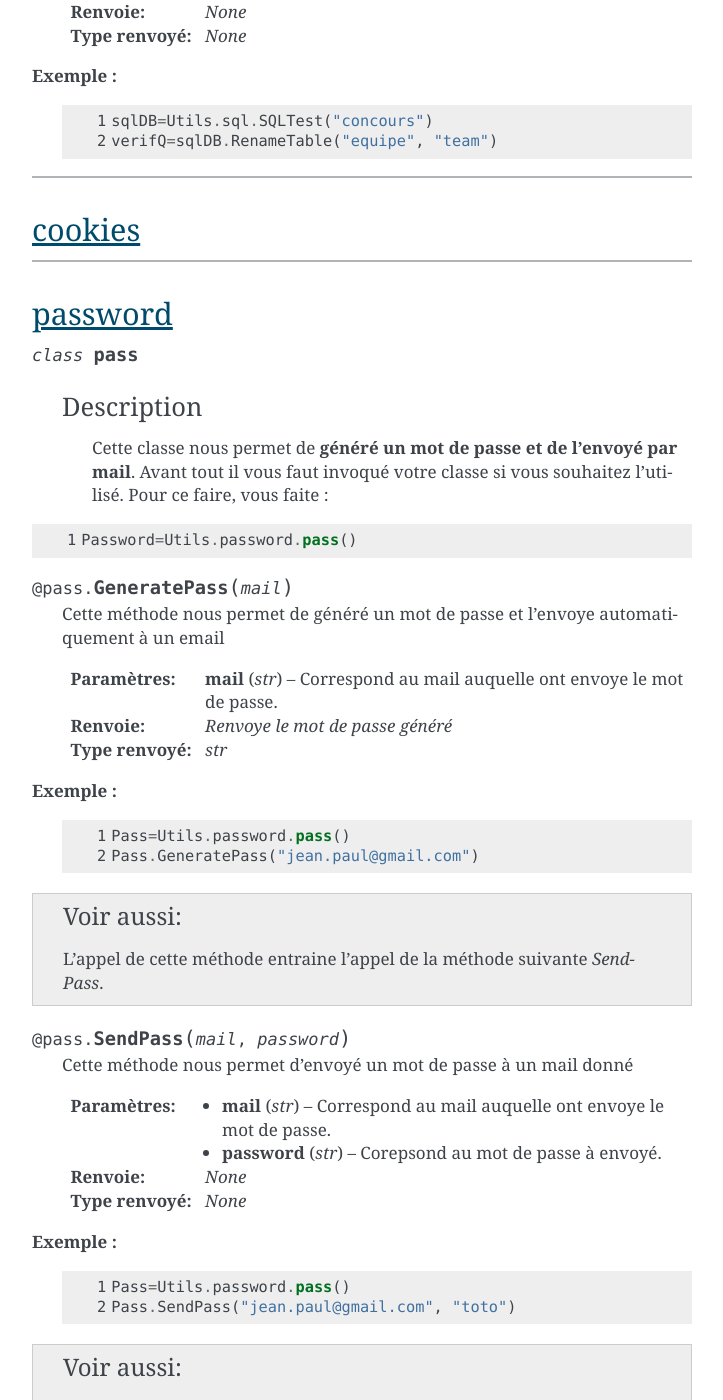
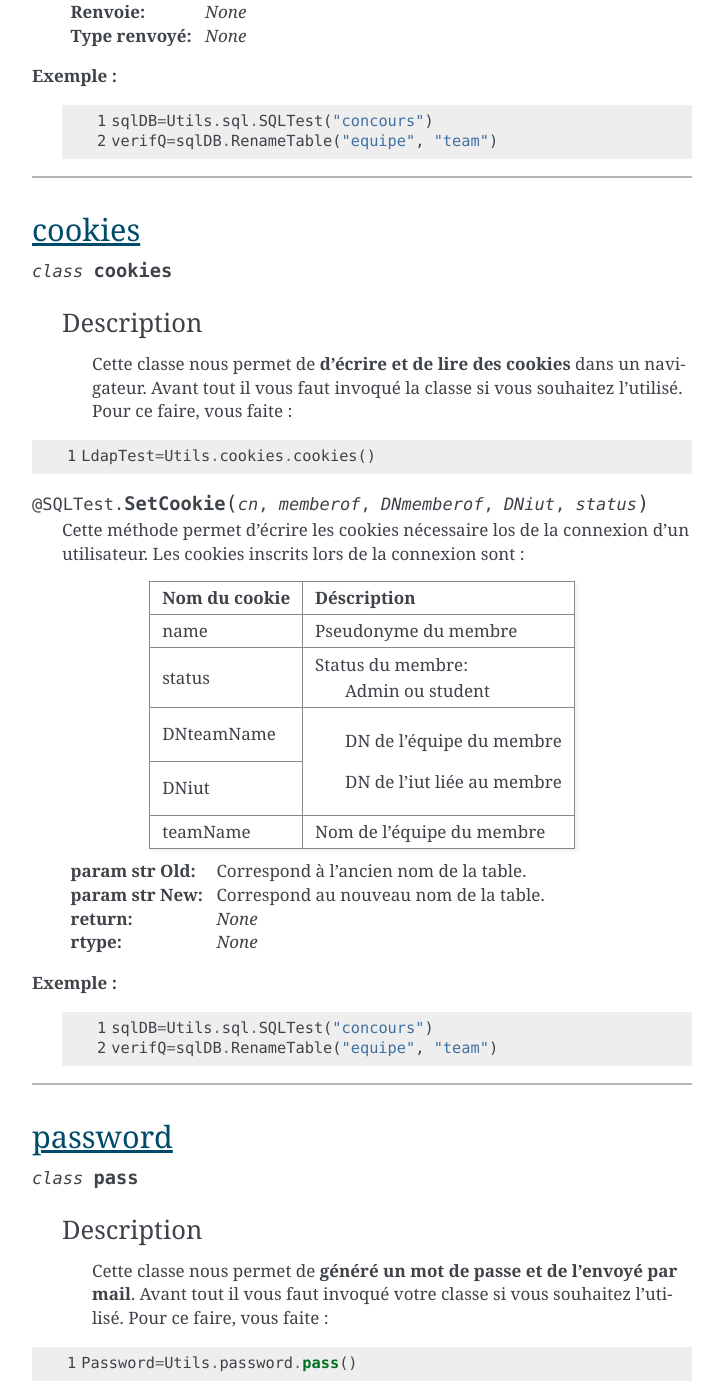
Before and after one commit to soldatroket/ProjetHacking, a Sphinx documentation site: the page built from Documentation/classe.rst, in a window 1280 px wide and 1400 px high, scrolled down 8839 px. Shown: the whole window, without its empty margins (388-1111 px from the left). Built offline with Sphinx 7.4.7, drawn with Linux system fonts in a browser that asks for light colours; some of the changed text lies outside the part shown.

Commit message:
Update classe.rst

```diff
--- a/Documentation/classe.rst
+++ b/Documentation/classe.rst
@@ -427,6 +427,51 @@ SqlTest
 cookies
 -------
 
+.. class:: cookies
+
+   Description
+   +++++++++++
+
+       Cette classe nous permet de **d'écrire et de lire des cookies** dans un navigateur.
+       Avant tout il vous faut invoqué la classe si vous souhaitez l'utilisé.
+       Pour ce faire, vous faite :
+
+.. code-block:: python
+   :linenos:
+
+   LdapTest=Utils.cookies.cookies()
+
+.. decoratormethod:: SQLTest.SetCookie(cn, memberof, DNmemberof,DNiut,status)
+
+   Cette méthode permet d'écrire les cookies nécessaire los de la connexion d'un utilisateur.
+   Les cookies inscrits lors de la connexion sont :
++----------------+-----------------------------+
+| Nom du cookie  | Déscription                 |
++================+=============================+
+| name           | Pseudonyme du membre        |
++----------------+-----------------------------+
+| status         | Status du membre:           |
+|		 |  Admin ou student           |
++----------------+-----------------------------+
+| DNteamName     | DN de l'équipe du membre    |
++----------------+-----------------------------|
+| DNiut          | DN de l'iut liée au membre  |
++----------------+-----------------------------+
+| teamName	 |  Nom de l'équipe du membre  |
++----------------+-----------------------------+
+   :param str Old: Correspond à l'ancien nom de la table.
+   :param str New: Correspond au nouveau nom de la table.
+   :return: *None*
+   :rtype: *None*
+
+**Exemple :**
+
+   .. code-block:: python
+      :linenos:
+
+      sqlDB=Utils.sql.SQLTest("concours")
+      verifQ=sqlDB.RenameTable("equipe", "team")
+
 -------------------------------
 
 password
```
